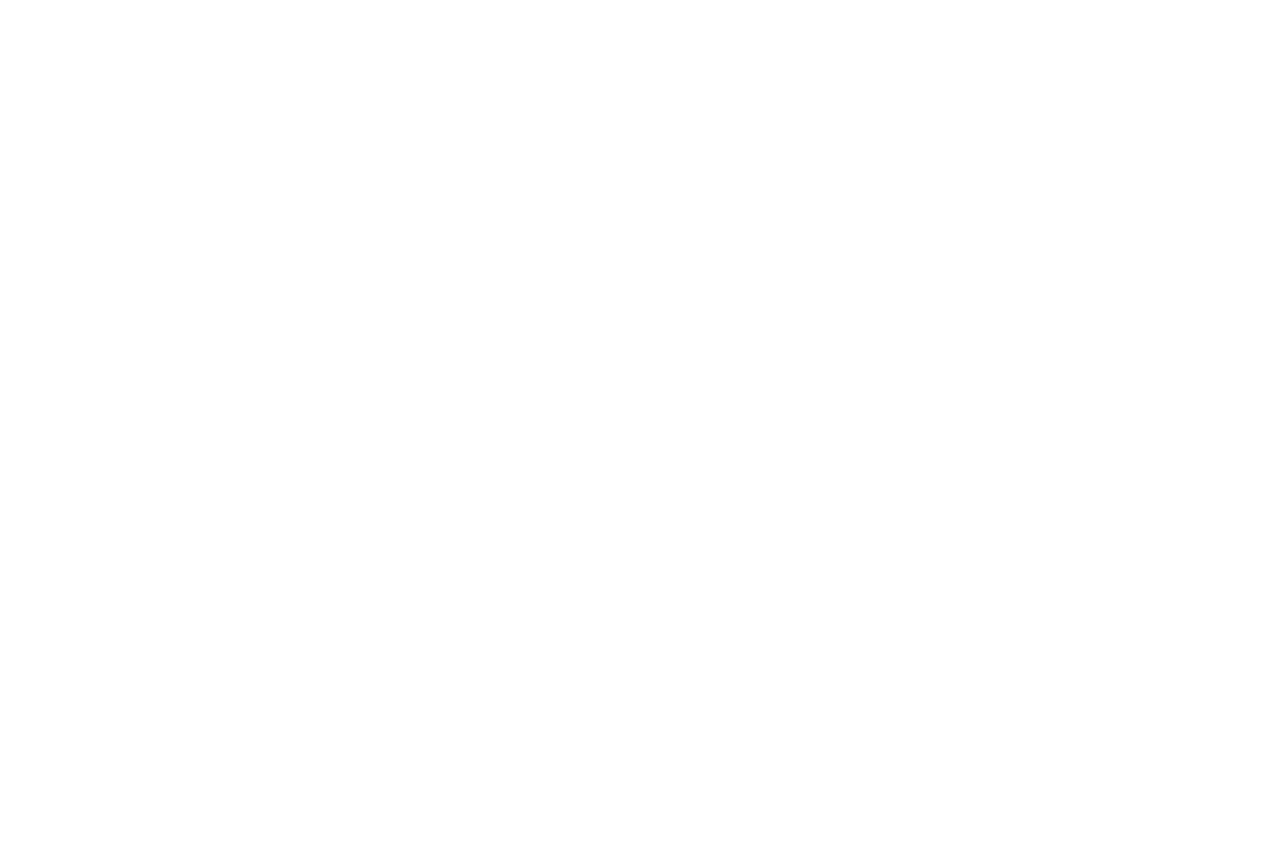
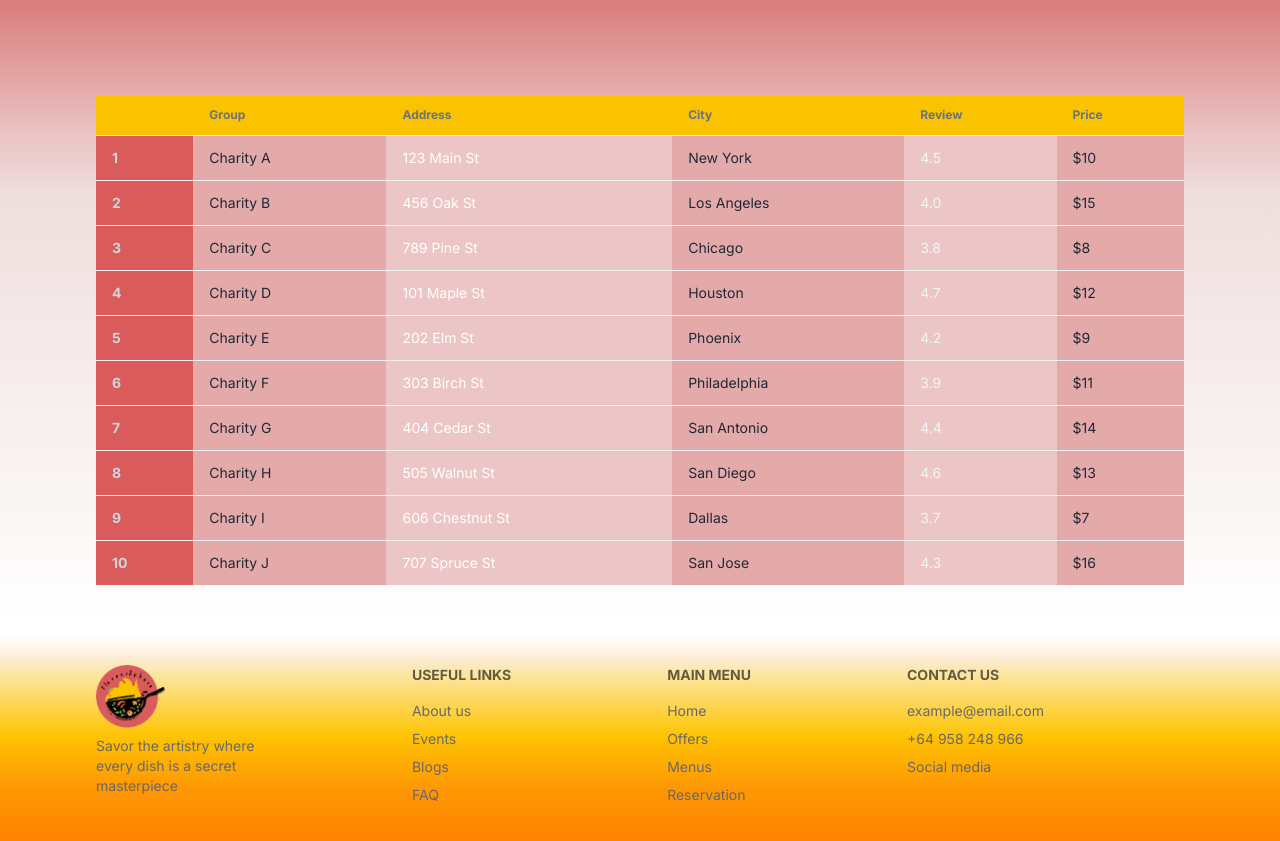
Before and after one commit to Shreya2507/FlavourSphere, a React (Vite) app: page /DonationPortal in a window 1280 px wide. Before the commit this address had no page. Shown: the part 605-1446 px from the top of the page. Before the commit the page ends 800 px from the top, so only its background shows below. Built offline with nearby package versions, Linux system fonts and the light colour scheme.

Commit message:
DonationPortal

```diff
--- /dev/null
+++ b/src/pages/DonationPortal.jsx
@@ -0,0 +1,138 @@
+import React from "react";
+
+const donationLocations = [
+  {
+    id: 1,
+    group: "Charity A",
+    address: "123 Main St",
+    city: "New York",
+    review: "4.5",
+    price: "$10",
+  },
+  {
+    id: 2,
+    group: "Charity B",
+    address: "456 Oak St",
+    city: "Los Angeles",
+    review: "4.0",
+    price: "$15",
+  },
+  {
+    id: 3,
+    group: "Charity C",
+    address: "789 Pine St",
+    city: "Chicago",
+    review: "3.8",
+    price: "$8",
+  },
+  {
+    id: 4,
+    group: "Charity D",
+    address: "101 Maple St",
+    city: "Houston",
+    review: "4.7",
+    price: "$12",
+  },
+  {
+    id: 5,
+    group: "Charity E",
+    address: "202 Elm St",
+    city: "Phoenix",
+    review: "4.2",
+    price: "$9",
+  },
+  {
+    id: 6,
+    group: "Charity F",
+    address: "303 Birch St",
+    city: "Philadelphia",
+    review: "3.9",
+    price: "$11",
+  },
+  {
+    id: 7,
+    group: "Charity G",
+    address: "404 Cedar St",
+    city: "San Antonio",
+    review: "4.4",
+    price: "$14",
+  },
+  {
+    id: 8,
+    group: "Charity H",
+    address: "505 Walnut St",
+    city: "San Diego",
+    review: "4.6",
+    price: "$13",
+  },
+  {
+    id: 9,
+    group: "Charity I",
+    address: "606 Chestnut St",
+    city: "Dallas",
+    review: "3.7",
+    price: "$7",
+  },
+  {
+    id: 10,
+    group: "Charity J",
+    address: "707 Spruce St",
+    city: "San Jose",
+    review: "4.3",
+    price: "$16",
+  },
+];
+
+const DonationPortal = () => {
+  return (
+    <div className="max-w-screen-2xl container mx-auto xl:px-24 px-3 py-10 bg-custom-gradient min-h-screen">
+      <div className="py-20 flex flex-row justify-between items-center gap-3">
+        {/* images */}
+        <div className="h-[500px] w-[400px] w-1/2 md:w-1/2 xl:w-1/2 flex justify-center">
+          <img src="/images/DonationPortal/img.png" alt="Donation Portal" />
+        </div>
+
+        {/* texts */}
+        <div className="md:w-1/2 space-y-7 px-10 border border-yellow-500 p-6 rounded-lg">
+          <h2 className="text-navbarBg md:text-5xl text-2xl font-bold md:leading-snug leading-snug">
+            Have Some Left Over Food{" "}
+            <span className="text-yellow">Worry NOT</span>
+          </h2>
+
+          <p className="text-xl text-[#A81906] text-center">Donate Them Here</p>
+        </div>
+      </div>
+      <div className="overflow-x-auto ">
+        <table className="table table-zebra ">
+          <thead>
+            <tr>
+              <th className="bg-[#f9c300]"></th>
+              <th className="bg-[#f9c300] text-gray-500">Group</th>
+              <th className="bg-[#f9c300] text-gray-500">Address</th>
+              <th className="bg-[#f9c300] text-gray-500">City</th>
+              <th className="bg-[#f9c300] text-gray-500">Review</th>
+              <th className="bg-[#f9c300] text-gray-500">Price</th>
+            </tr>
+          </thead>
+          <tbody>
+            {donationLocations.map((location, index) => (
+              <tr
+                key={location.id}
+                className={index % 2 === 0 ? "bg-[#ecc6c6]" : "bg-yellow-200"}
+              >
+                <th className="bg-button text-gray-300">{index + 1}</th>
+                <td className="bg-[#e4a9a9] text-gray-800">{location.group}</td>
+                <td className="bg-[#ecc6c6] text-white">{location.address}</td>
+                <td className="bg-[#e4a9a9] text-gray-800">{location.city}</td>
+                <td className="bg-[#ecc6c6] text-gray-100">{location.review}</td>
+                <td className="bg-[#e4a9a9] text-gray-800">{location.price}</td>
+              </tr>
+            ))}
+          </tbody>
+        </table>
+      </div>
+    </div>
+  );
+};
+
+export default DonationPortal;
--- a/src/pages/home/Doner.jsx
+++ b/src/pages/home/Doner.jsx
@@ -1,4 +1,5 @@
 import React from 'react'
+import { Link } from 'react-router-dom';
 
 const Doner = () => {
     return (
@@ -15,9 +16,11 @@
             <button className="mx-10 btn hover:bg-[#ba4545] hover:border-none rounded-full border-none bg-[#D95B5B] text-white px-8 py-3 rounded-full border-none">
               Acceptor
             </button>
-            <button className="btn hover:bg-[#ba4545] hover:border-none rounded-full border-none bg-[#D95B5B] text-white px-8 py-3 rounded-full border-none">
-              Donor
-            </button>
+            <Link to="/Donationportal">
+              <button className="btn hover:bg-[#ba4545] hover:border-none rounded-full border-none bg-[#D95B5B] text-white px-8 py-3 rounded-full border-none">
+                Donor
+              </button>
+            </Link>
           </div>
         </div>
       </div>
--- a/src/router/Router.jsx
+++ b/src/router/Router.jsx
@@ -7,6 +7,7 @@
 import Profile from "../components/Profile";
 import RecipeDetail from "../components/RecipeDetail";
 import ContactUsPage from "../pages/ContactPage";
+import DonationPortal from "../pages/DonationPortal";
 
 const router = createBrowserRouter([
   {
@@ -38,6 +39,10 @@
         path: "contactUs",
         element: <ContactUsPage />,
       },
+      {
+        path: "DonationPortal",
+        element: <DonationPortal/>
+      }
 
     ],
   },
--- a/tailwind.config.js
+++ b/tailwind.config.js
@@ -13,7 +13,7 @@
         "footer-gradient":
           "linear-gradient(to bottom, #FFFFFF 5%,#FDEBD2 15%, #FBE8A8 20%, #FEC403 48%, #FE9803 70%, #FE8603 90%)",
         "doner-gradient":
-          "linear-gradient(to bottom, #FFFFFF 0%,#FFEBEB 5%, #FFEBEB 20%,#FFFFFF 100%)",
+          "linear-gradient(to bottom, #FFFFFF 0%,#FFEBEB 5%, #FFEBEB 20%,#FFFFFF 50%)",
       },
       colors: {
         prigmayBG: "#FCFCFC",
```
Also changed, not shown: public/images/DonationPortal/img.png (added).
